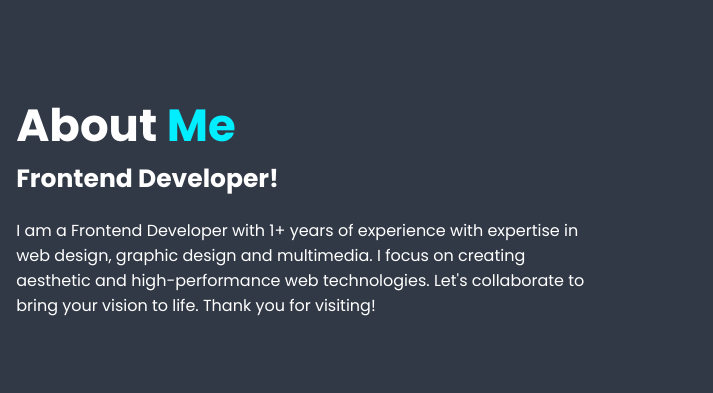
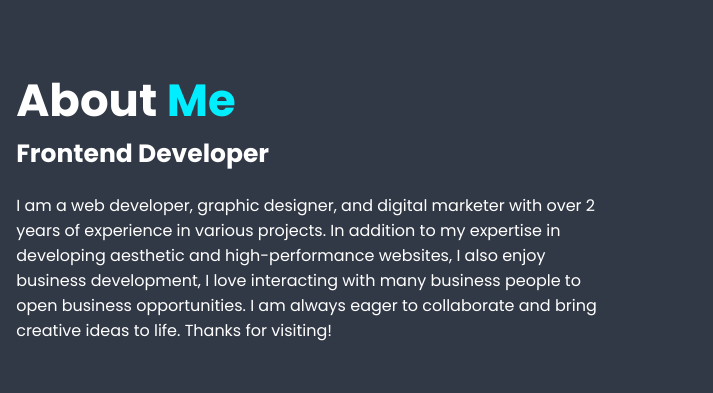
Before and after one commit to hdprass/mypage, a plain HTML site: page index.html in a window 1280 px wide. Shown: the part 1020-1413 px from the top of the page, 567-1280 px from the left. Drawn offline with nearby package versions, Linux system fonts and the light colour scheme.

Commit message:
Update index.html

```diff
--- a/index.html
+++ b/index.html
@@ -61,8 +61,8 @@
 
     <div class="about-content">
       <h2 class="heading">About <span>Me</span></h2>
-      <h3>Frontend Developer!</h3>
-      <p>I am a Frontend Developer with 1+ years of experience with expertise in web design, graphic design and multimedia. I focus on creating aesthetic and high-performance web technologies. Let's collaborate to bring your vision to life. Thank you for visiting!</p>
+      <h3>Frontend Developer</h3>
+      <p>I am a web developer, graphic designer, and digital marketer with over 2 years of experience in various projects. In addition to my expertise in developing aesthetic and high-performance websites, I also enjoy business development, I love interacting with many business people to open business opportunities. I am always eager to collaborate and bring creative ideas to life. Thanks for visiting!</p>
       <!-- <a href="https://en.wikipedia.org/wiki/Front-end_web_development" class="btn">Read More</a> -->
     </div>
   </section>
@@ -124,7 +124,7 @@
         <img src="images/portfolio3.jpg" alt="">
         <div class="portfolio-layer">
           <h4>Trimuda Cococha</h4>
-          <p>Briquette marketing website owned by PT. Trimuda Berkah Indonesia. Agricultural commodity export company.</p>
+          <p>Marketing website owned by PT.Trimuda Blessings Indonesia. Agricultural commodity export company.</p>
           <a href="https://trimudacococha.com/"><i class='bx bx-link-external'></i></a>
         </div>
       </div>
```
